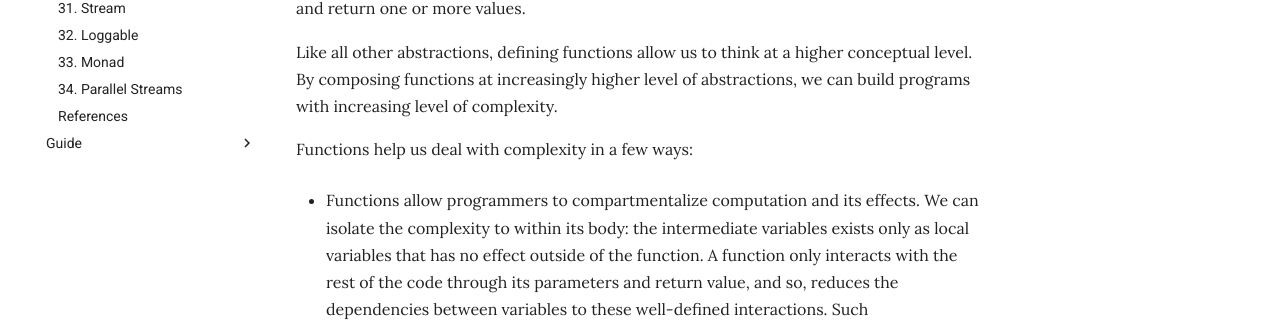
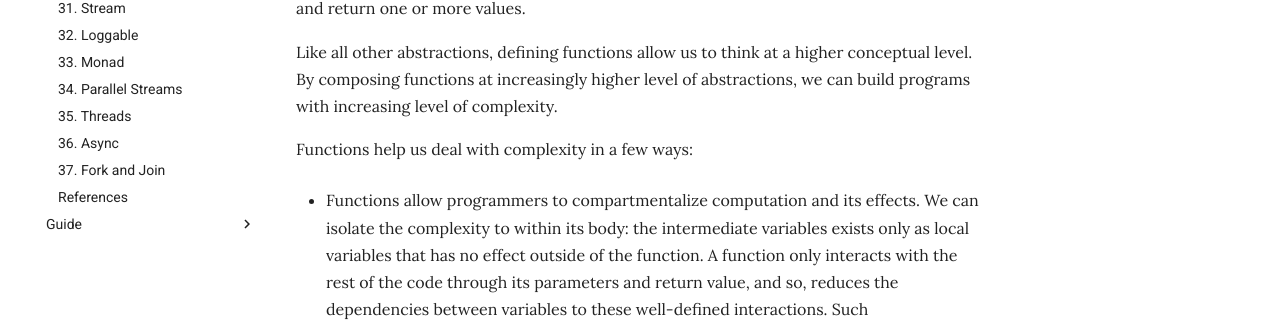
Before and after one commit to nus-cs2030s/2021-s2, an MkDocs documentation site: the page built from docs/03-function.md, in a window 1280 px wide. Shown: the part 552-874 px from the top of the page. Built offline with MkDocs 1.6.1 and Material for MkDocs 9.7.7, drawn with Linux system fonts in a browser that asks for light colours.

Commit message:
Update TOC

```diff
--- a/mkdocs.yml
+++ b/mkdocs.yml
@@ -39,6 +39,9 @@ nav:
     - 32. Loggable: '32-logger.md'
     - 33. Monad: '33-monad.md'
     - 34. Parallel Streams: '34-parallel.md'
+    - 35. Threads: '35-thread.md'
+    - 36. Async: '36-async.md'
+    - 37. Fork and Join: '37-forkjoin.md'
     - References: 'references.md'
   - Guide:
     - Programming Environments: 'environments.md'
```
